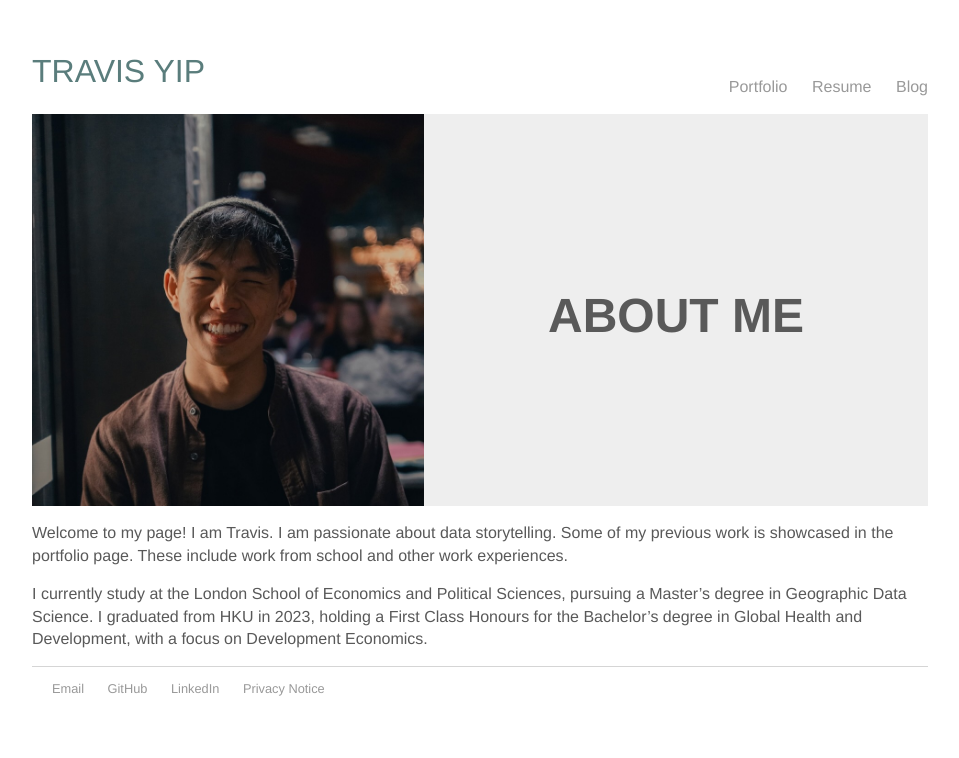
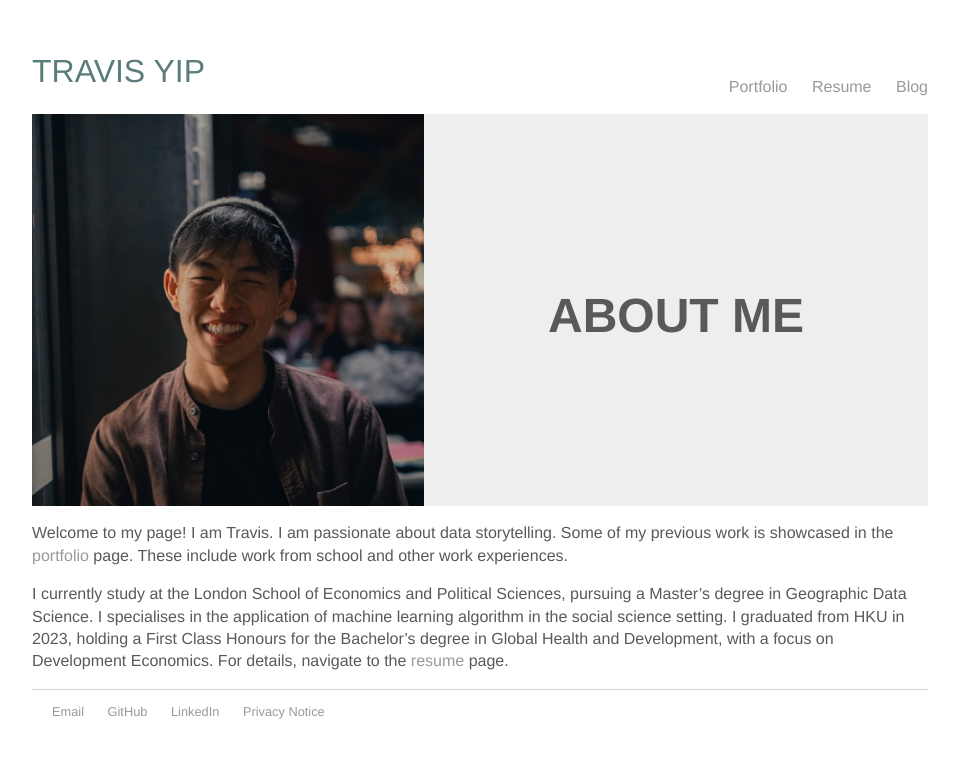
Before and after one commit to cwtravisyip/cwtravisyip.github.io, a Jekyll site: the page built from index.html, in a window 1280 px wide. Shown: the top 758 px of the page, without its empty margins (160-1119 px from the left). Built offline with Jekyll 4.4.1, drawn with Linux system fonts in a browser that asks for light colours.

Commit message:
Update content

```diff
--- a/index.html
+++ b/index.html
@@ -14,8 +14,17 @@
 		</div>
 	</div>
 	<div>
-		<p>Welcome to my page! I am Travis. I am passionate about data storytelling. Some of my previous work is showcased in the portfolio page. These include work from school and other work experiences.</p>
-		<p>I currently study at the London School of Economics and Political Sciences, pursuing a Master’s degree in Geographic Data Science. I graduated from HKU in 2023, holding a First Class Honours for the Bachelor’s degree in Global Health and Development, with a focus on Development Economics.</p>
+		<p>
+			Welcome to my page! I am Travis. I am passionate about data storytelling.
+			Some of my previous work is showcased in the <a href="/portfolio/index.html">portfolio</a> page.
+			These include work from school and other work experiences.
+		</p>
+		<p>
+			I currently study at the London School of Economics and Political Sciences, pursuing a Master’s degree in Geographic Data Science.
+			I specialises in the application of machine learning algorithm in the social science setting.
+			I graduated from HKU in 2023, holding a First Class Honours for the Bachelor’s degree in Global Health and Development, with a focus on Development Economics.
+			For details, navigate to the <a href="/resume/index.html">resume</a> page.
+		</p>
 
 
 	</div>
```
